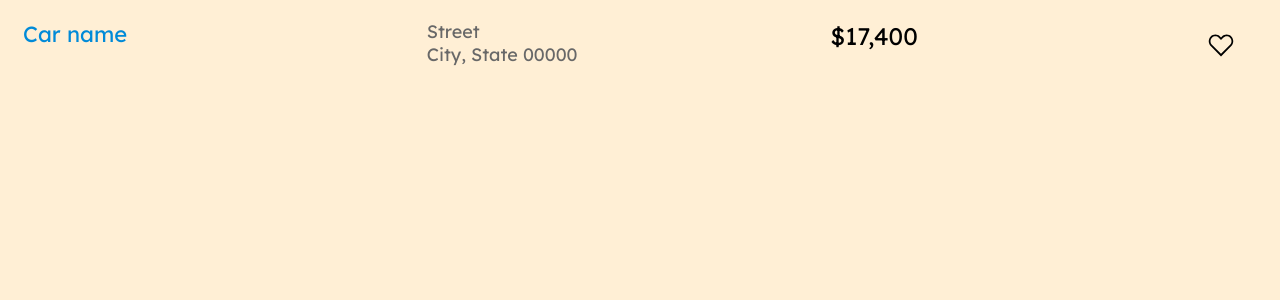
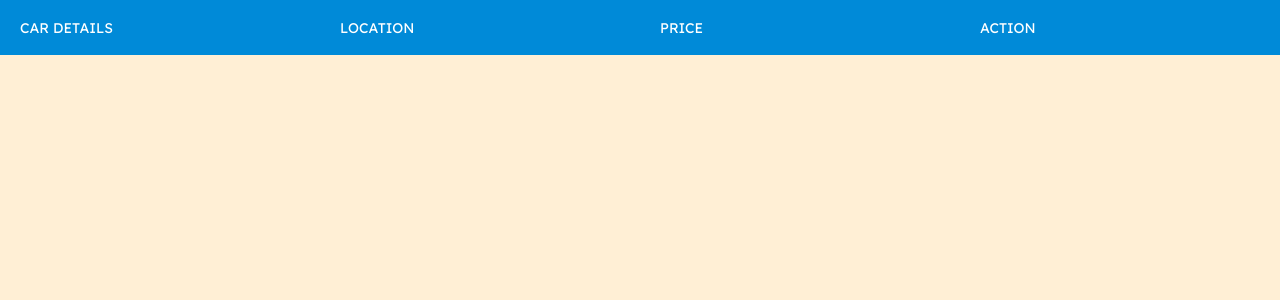
Before and after one commit to codexshell/car-listings, a SvelteKit app: page / in a window 1280 px wide. Shown: the top 300 px of the page. Built offline with nearby package versions, Linux system fonts and the light colour scheme.

Commit message:
feat(components): add TableHeader component

```diff
--- /dev/null
+++ b/src/lib/components/TableHeader.svelte
@@ -0,0 +1,27 @@
+<script>
+	export let headers = [];
+</script>
+
+<div class="table-header" style="--cols: {headers.length}">
+	{#each headers as header}
+		<div class="header">{header}</div>
+	{/each}
+</div>
+
+<style>
+	.table-header {
+		height: 5.5rem;
+		background-color: #008ad8;
+		display: grid;
+		grid-template-columns: repeat(var(--cols), 1fr);
+	}
+
+	.header {
+		color: white;
+		text-transform: uppercase;
+		font-weight: 400;
+		font-size: 1.4rem;
+		line-height: 1.75rem;
+		padding: 2rem;
+	}
+</style>
--- a/src/routes/+page.svelte
+++ b/src/routes/+page.svelte
@@ -1,13 +1,15 @@
 <script>
 	// import Text from '$lib/components/Text.svelte';
 	// import SearchInput from '$lib/components/SearchInput.svelte';
-	import CarEntry from '$lib/components/CarEntry.svelte';
+	// import CarEntry from '$lib/components/CarEntry.svelte';
+	import TableHeader from '$lib/components/TableHeader.svelte';
 
 	// const filterOptions = ['New cars', 'Used cars', 'Dealership', 'For sale by owner'];
+	const tableHeaders = ['Car details', 'Location', 'Price', 'Action'];
 </script>
 
 <main>
-	<CarEntry name="Car name" location="Car location" price="17400" />
+	<TableHeader headers={tableHeaders} />
 </main>
 
 <style>
```
